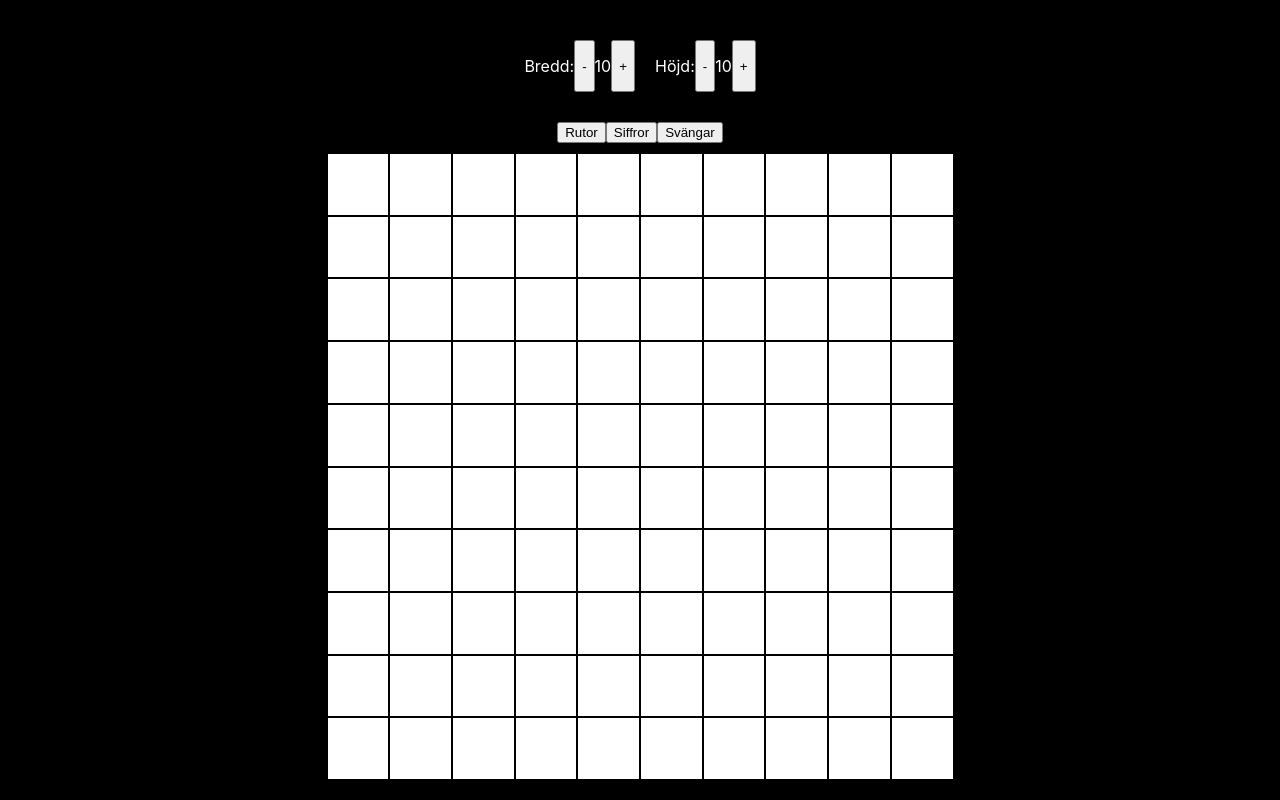
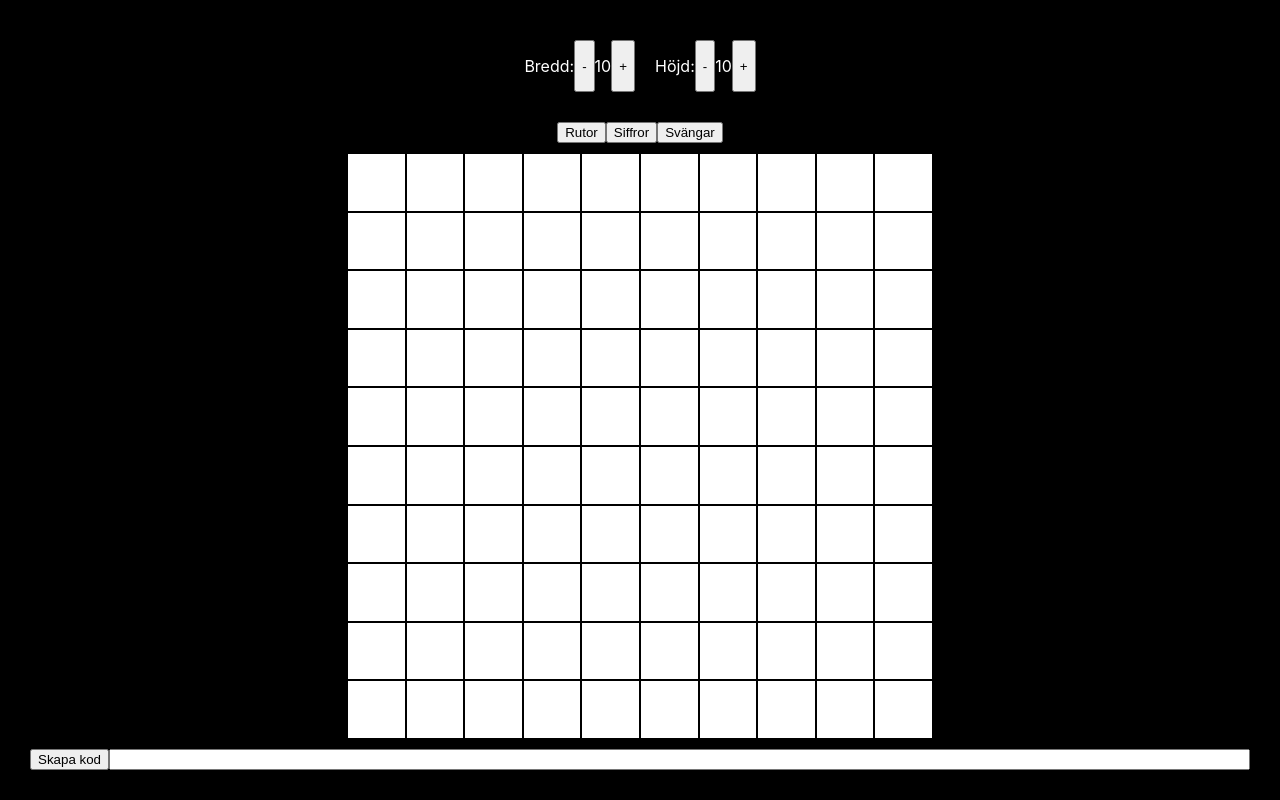
Before and after one commit to perenstrom/crossword, a Next.js app: page /kryss/skapa in a window 1280 px wide. Built offline with nearby package versions, Linux system fonts and the light colour scheme.

Commit message:
Add button to generate code in create mode

```diff
--- a/pages/skapa.tsx
+++ b/pages/skapa.tsx
@@ -22,11 +22,24 @@ import { EditOptions } from 'components/EditOptions';
 
 import { useCrosswordSize } from 'hooks/useCrosswordSize';
 import { usePlanCreatorStorage } from 'hooks/usePlanCreatorStorage';
+import { createPlanCode } from 'utils/createPlanCode';
 
 const Flex = styled.div`
   display: flex;
   flex-direction: column;
   height: 100%;
+`;
+
+const FlexRow = styled.div`
+  display: flex;
+  flex-direction: row;
+  justify-content: center;
+  width: 100%;
+  padding: 1rem;
+`;
+
+const PlanCode = styled.input`
+  flex-grow: 1;
 `;
 
 interface Props {}
@@ -95,6 +108,7 @@ const Create: NextPage<Props> = () => {
     newPlan[position.y][position.x] = newCell;
 
     setPlan(newPlan);
+    setPlanCode('');
     storePlan(newPlan, size);
   };
 
@@ -106,6 +120,7 @@ const Create: NextPage<Props> = () => {
     newPlan[position.y][position.x] = newCell;
 
     setPlan(newPlan);
+    setPlanCode('');
     storePlan(newPlan, size);
   };
 
@@ -127,6 +142,7 @@ const Create: NextPage<Props> = () => {
     newPlan[position.y][position.x] = newCell;
 
     setPlan(newPlan);
+    setPlanCode('');
     storePlan(newPlan, size);
   };
 
@@ -156,6 +172,13 @@ const Create: NextPage<Props> = () => {
 
     const newSize: Size = { ...size, [dimension]: newSizeInDimension };
     setSize(newSize);
+    setPlanCode('');
+  };
+
+  const [planCode, setPlanCode] = useState<string>('');
+  const generateCode = (plan: Plan) => {
+    const planCode = createPlanCode(plan);
+    setPlanCode(planCode);
   };
 
   return (
@@ -200,6 +223,10 @@ const Create: NextPage<Props> = () => {
               </CrosswordGrid>
             )}
           </CrosswordGridWrapper>
+          <FlexRow>
+            <button onClick={(_) => generateCode(plan)}>Skapa kod</button>
+            <PlanCode readOnly={true} type="text" value={planCode} />
+          </FlexRow>
         </Flex>
       </Wrapper>
     </>
```
